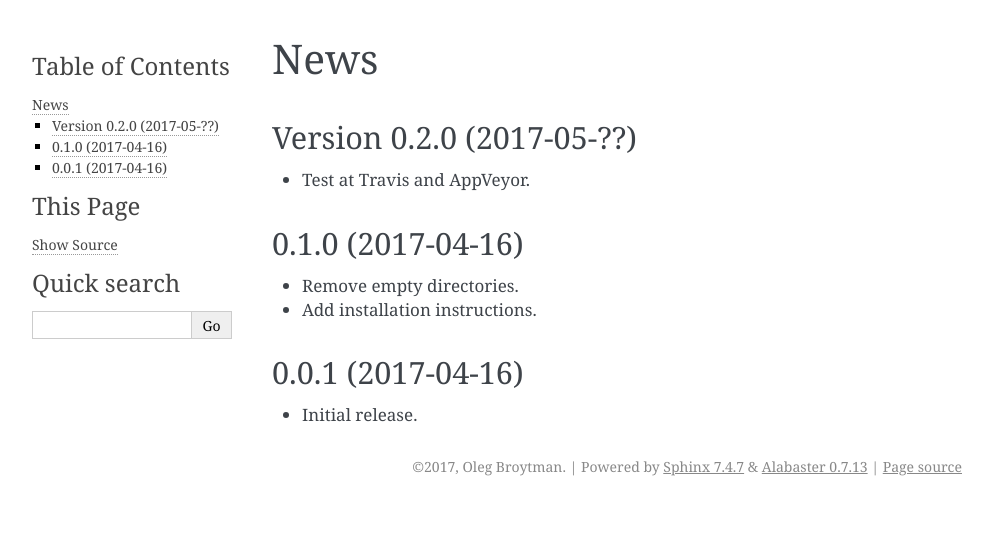
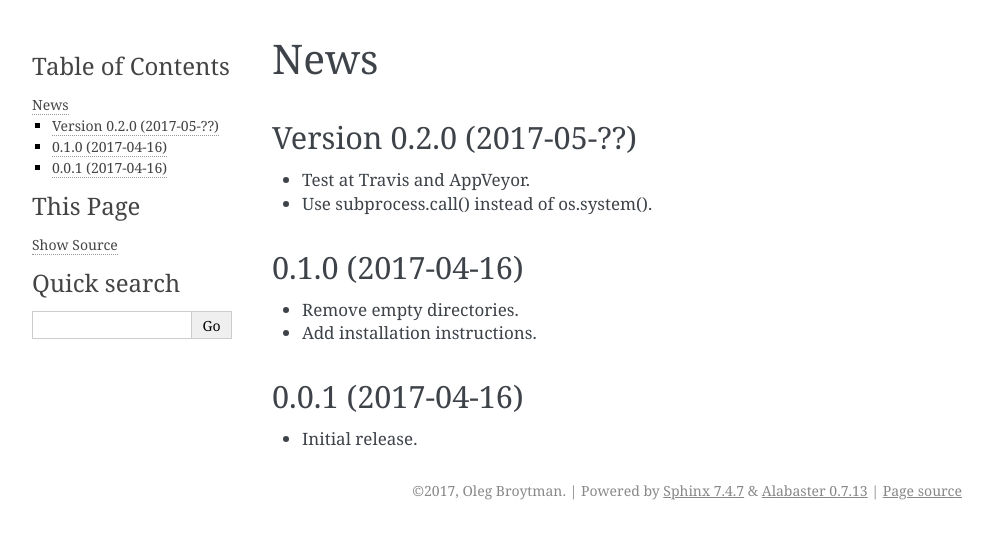
Before and after one commit to phdru/ppu, a Sphinx documentation site: the page built from docs/news.rst, in a window 1280 px wide. Shown: the top 539 px of the page, without its empty margins (148-1140 px from the left). Built offline with Sphinx 7.4.7, drawn with Linux system fonts in a browser that asks for light colours.

Commit message:
Use subprocess.call() instead of os.system()

```diff
--- a/docs/news.rst
+++ b/docs/news.rst
@@ -5,6 +5,8 @@ Version 0.2.0 (2017-05-??)
 --------------------------
 
 * Test at Travis and AppVeyor.
+
+* Use subprocess.call() instead of os.system().
 
 0.1.0 (2017-04-16)
 ------------------
```
Also changed, not shown: 1 other file.
